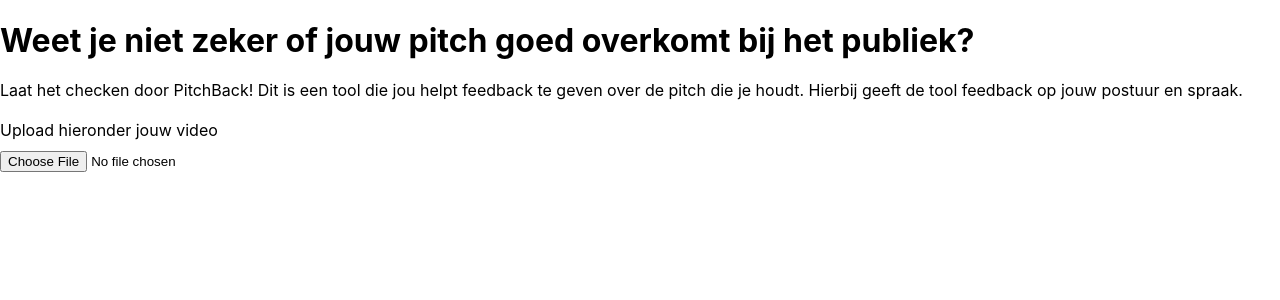
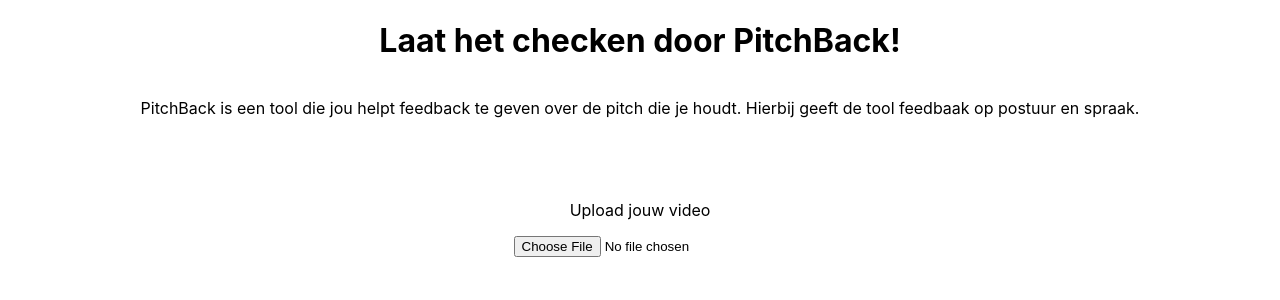
Before and after one commit to rectangles-medialab/Rectangles, a React (Create React App) app: page / in a window 1280 px wide. Shown: the top 300 px of the page. Built offline with nearby package versions, Linux system fonts and the light colour scheme.

Commit message:
Added styling to UploadPitch.js

```diff
--- a/src/App.css
+++ b/src/App.css
@@ -38,7 +38,6 @@
   }
 }
 
-//pitchback css
 .pitchback-container {
   display: flex;
   flex-direction: column;
@@ -72,3 +71,61 @@
   .pitchback-remove-button {
   margin-top: 10px;
   }
+
+  body {
+    margin: 0;
+    font-family: -apple-system, BlinkMacSystemFont, 'Segoe UI', 'Roboto', 'Oxygen',
+        'Ubuntu', 'Cantarell', 'Fira Sans', 'Droid Sans', 'Helvetica Neue',
+        sans-serif;
+    -webkit-font-smoothing: antialiased;
+    -moz-osx-font-smoothing: grayscale;
+}
+
+code {
+    font-family: source-code-pro, Menlo, Monaco, Consolas, 'Courier New',
+        monospace;
+}
+
+.app-container {
+    display: flex;
+    flex-direction: column;
+    align-items: center;
+}
+
+.upload-container {
+    margin-top: 50px;
+    display: flex;
+    flex-direction: column;
+    align-items: center;
+}
+
+.video-container {
+    margin-top: 50px;
+    display: flex;
+    flex-direction: column;
+    align-items: center;
+}
+
+.next-button-container {
+    margin-top: 20px;
+    display: flex;
+    flex-direction: column;
+    align-items: center;
+}
+
+.next-button {
+    padding: 10px 20px;
+    background-color: #007bff;
+    color: #fff;
+    border: none;
+    border-radius: 5px;
+    cursor: pointer;
+    margin-top: 20px;
+}
+
+.next-container {
+    margin-top: 50px;
+    display: flex;
+    flex-direction: column;
+    align-items: center;
+}
--- a/src/components/UploadPitch.js
+++ b/src/components/UploadPitch.js
@@ -2,27 +2,44 @@
 import '../App.css';
 
 export default function UploadPitch() {
-const [video, setVideo] = useState(null);
+    const [videoUrl, setVideoUrl] = useState('');
+    const [showNextSection, setShowNextSection] = useState(false);
 
-const handleFileChange = (event) => {
-const file = event.target.files[0];
-if (file) {
-setVideo(URL.createObjectURL(file));
+    const handleUpload = (event) => {
+        const url = URL.createObjectURL(event.target.files[0]);
+        setVideoUrl(url);
     }
-};
+
+    const handleNextSection = () => {
+        setShowNextSection(true);
+    }
 
     return (
-  <div className="pitchback-container">
-    <h1 className="pitchback-title">Weet je niet zeker of jouw pitch goed overkomt bij het publiek?</h1>
-    <p className="pitchback-description">Laat het checken door PitchBack! Dit is een tool die jou helpt feedback te geven over de pitch die je houdt. Hierbij geeft de tool feedback op jouw postuur en spraak.</p>
-    <p className="pitchback-upload-text">Upload hieronder jouw video</p>
-    <div className="pitchback-upload">
-    <input type="file" onChange={handleFileChange} />
+        <div className="app-container">
+            <h1>Laat het checken door PitchBack!</h1>
+            <p>PitchBack is een tool die jou helpt feedback te geven over  de pitch die je houdt. Hierbij geeft de tool feedbaak op postuur en spraak.</p>
+
+            {videoUrl ? (
+
+                <div className="video-container">
+                    <div>
+                        <video src={videoUrl} controls width="500" height="300" />
                     </div>
-  {video && (
-  <div className="pitchback-video">
-    <video src={video} width="640" height="480" controls />
-    <button className="pitchback-remove-button" onClick={() => setVideo(null)}>Remove Video</button>
+                    <div className="next-button-container">
+                        <p>Check jou video nog een keer voordat we jou video laat checken door PitchBack. Misschien zijn er nog een paar dingen die je wilt toevoegen of verwijderen?</p>
+                        <button className="next-button" onClick={handleNextSection}>Volgende</button>
+                    </div>
+                </div>
+            ) : (
+                <div className="upload-container">
+                    <p>Upload jouw video</p>
+                    <input type="file" onChange={handleUpload} />
+                </div>
+            )}
+
+            {showNextSection && (
+                <div className="next-container">
+                    <p>Nice</p>
                 </div>
             )}
         </div>
```
Lines whose indentation alone changed are shown as unchanged.
